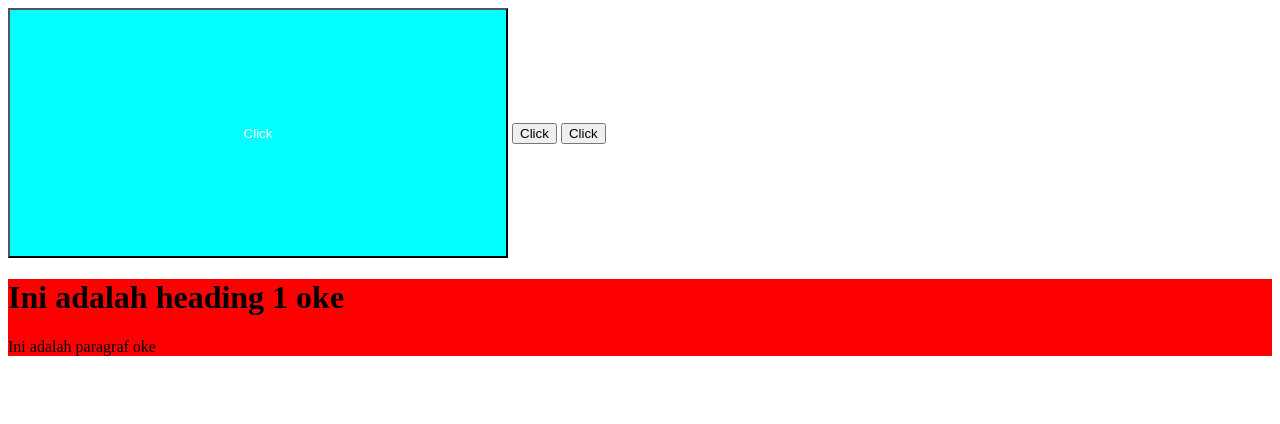
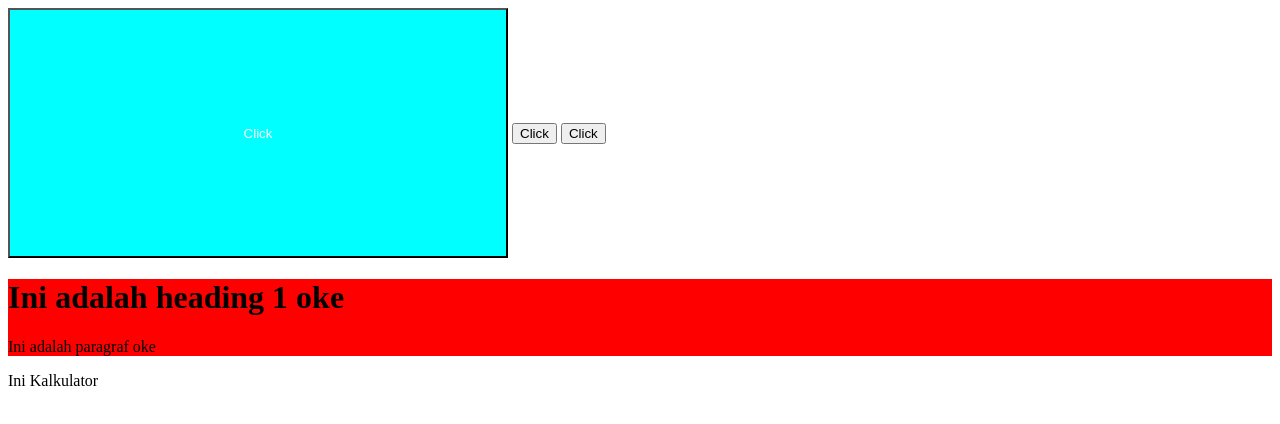
Before and after one commit to EsandaAbiel/projectcalc, a plain HTML site: page index.html in a window 1280 px wide. Drawn offline with Linux system fonts and the light colour scheme.

Commit message:
Project Kalkulator

```diff
--- a/index.html
+++ b/index.html
@@ -10,7 +10,8 @@
 
 <body>
 
-    <button onclick="alert('Arik Kelek')" style="height: 250px;width: 500px;background-color: aqua;color : white">Click</button>
+    <button onclick="alert('Arik Kelek')"
+        style="height: 250px;width: 500px;background-color: aqua;color : white">Click</button>
     <button onclick="alert('denny Kelek')">Click</button>
     <button onclick="alert('rama Kelek')">Click</button>
     <div style="background-color: red">
@@ -18,6 +19,21 @@
         <p>Ini adalah paragraf oke</p>
     </div>
 
+    <div>
+        <p>Ini Kalkulator</p>
+        <!-- Tambahkan Input tambah disabled -->
+        <!-- Tambahkan Button 1-3 -->
+        <!-- Tambahkan br -->
+        <!-- Tambahkan Button 4-6 -->
+        <!-- Tambahkan br -->
+        <!-- Tambahkan Button 7-9 -->
+        <!-- Tambahkan br -->
+        <!-- Tambahkan Button . 0 = -->
+        <!-- Tambahkan br -->
+        <!-- Tambahkan Button x + - / -->
+
+    </div>
+
 </body>
 
 </html>
```
